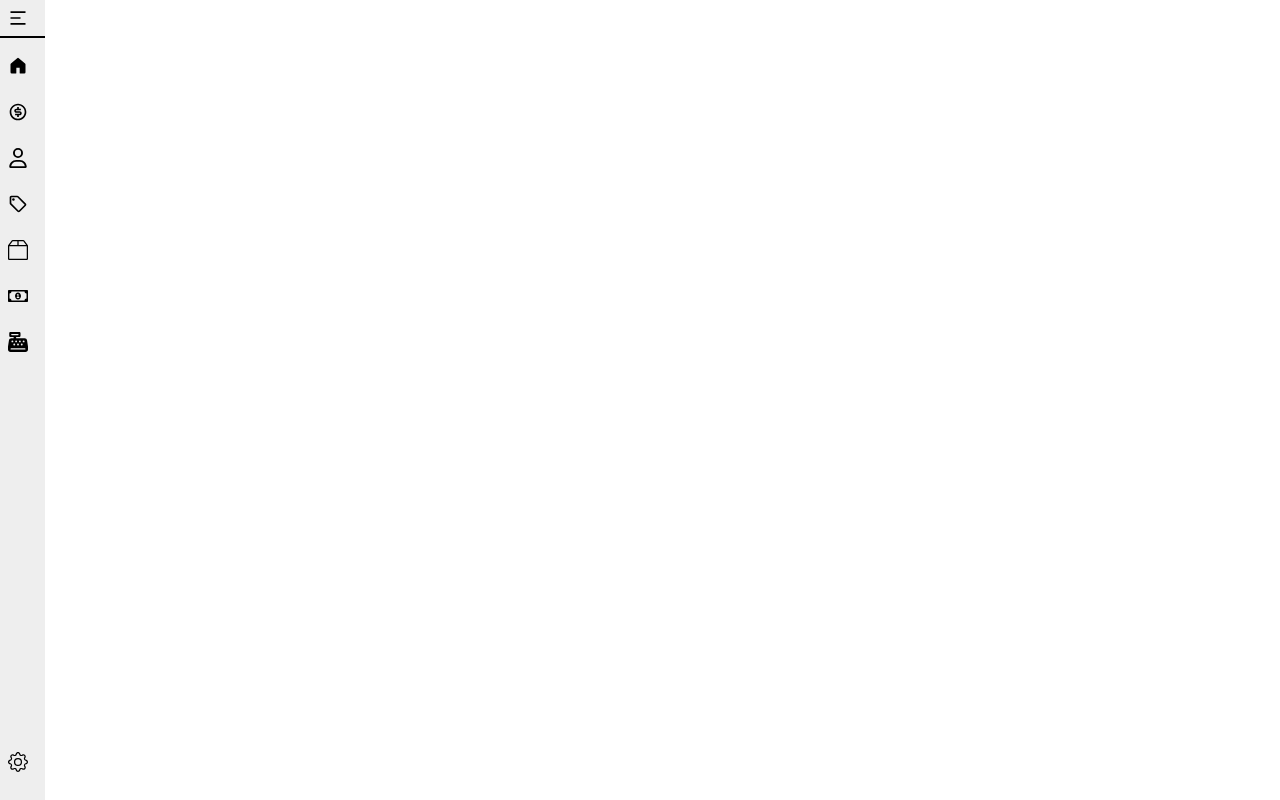
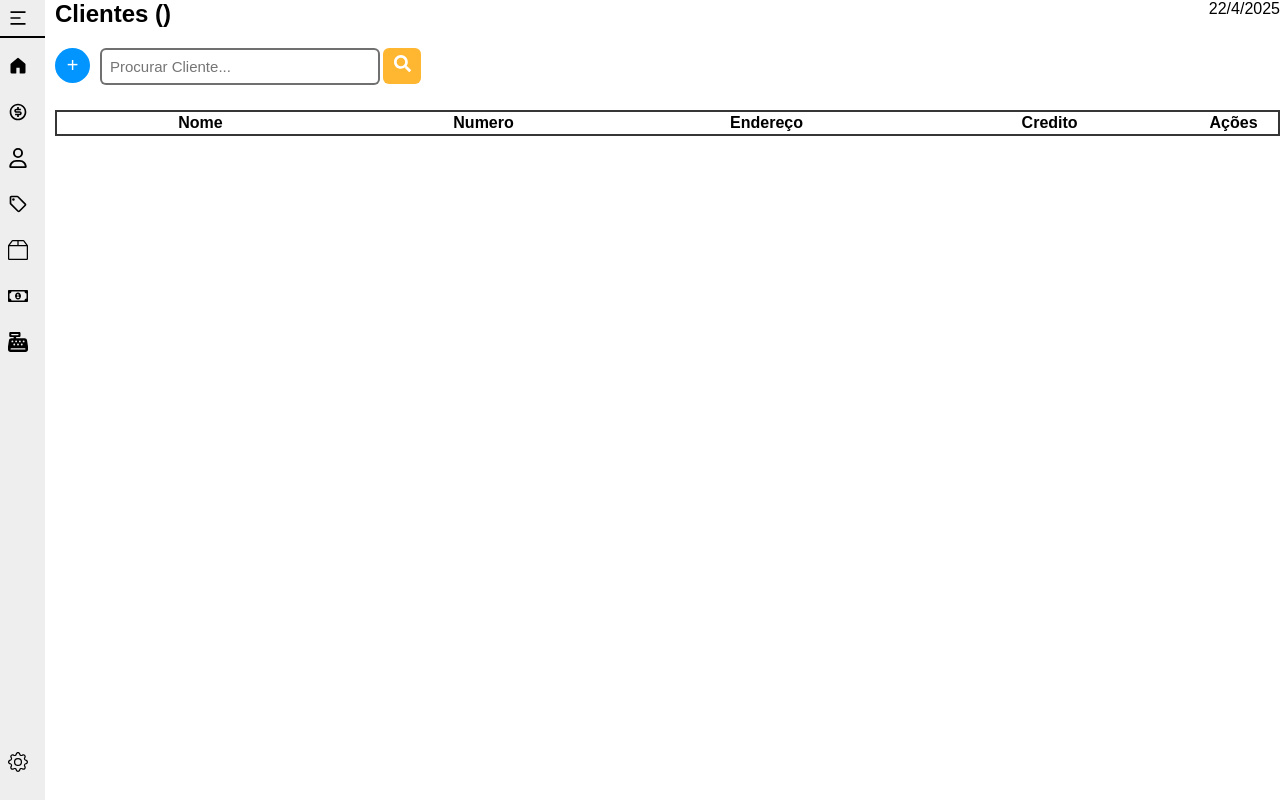
Before and after one commit to carloseduardolsouza/CashInBox_, a React (Create React App) app: page /clientes in a window 1280 px wide. Before the commit this address had no page. Built offline with nearby package versions, Linux system fonts and the light colour scheme.

Commit message:
Criado a Pagina de clientes

```diff
--- a/src/App.jsx
+++ b/src/App.jsx
@@ -4,6 +4,7 @@ import { useState } from "react";
 //Telas
 import Home from "./screens/Home/Home";
 import Vendas from "./screens/Vendas/vendas";
+import Clientes from "./screens/Clientes/clientes";
 
 //Home
 import { GoHome } from "react-icons/go";
@@ -249,6 +250,7 @@ function App() {
         <Routes>
           <Route path="/" Component={Home} />
           <Route path="/vendas" Component={Vendas} />
+          <Route path="/clientes" Component={Clientes} />
         </Routes>
       </Router>
     </div>
--- /dev/null
+++ b/src/screens/Clientes/clientes.css
@@ -0,0 +1,73 @@
+#CLIENTE {
+    margin-left: 55px;
+}
+
+#HeaderClientes {
+    display: flex;
+    justify-content: space-between;
+}
+
+.AddCliente {
+    background-color: #0295ff;
+    border: none;
+    width: 35px;
+    height: 35px;
+    font-size: 20px;
+    border-radius: 50%;
+    color: white;
+    cursor: pointer;
+}
+
+.ArticleClientes {
+    margin-bottom: 25px;
+    margin-top: 20px;
+}
+
+.Search {
+    z-index: 1;
+    background-color: none;
+    border: none;
+    font-size: 17px;
+    position: absolute;
+    cursor: pointer;
+    width: 38px;
+    height: 36px;
+    border-radius: 6px;
+    background-color: #ffb732;
+    margin-left: 3px;
+    color: white;
+}
+
+.InputClientes {
+    margin-left: 10px;
+    border-radius: 6px;
+    padding: 8px;
+    width: 260px;
+    border: 2px solid #666666ee;
+    font-size: 15px;
+}
+
+.HeaderClientes {
+    display: flex;
+    justify-content: space-around;
+    width: 100%;
+    margin: auto;
+}
+
+.HeaderClientesP  {
+    width: 100%;
+    text-align: center;
+}
+
+.tableClientes {
+    border: #363636 solid 2px;
+    width: 100%;
+}
+
+.açoes {
+    width: 30%;
+}
+
+.nome {
+    background-color: red;
+}
--- /dev/null
+++ b/src/screens/Clientes/clientes.jsx
@@ -0,0 +1,94 @@
+import "./clientes.css";
+import { useEffect, useState } from "react";
+
+//Icones
+import { FaSearch } from "react-icons/fa";
+
+//Componentes
+//import ItensClientes from "../../components/ItensClientes/ItensClientes"
+//import Loading from "../../Components"
+
+//Controlador da Api
+//import ProcurarClientesApi from "../../api/fetchapi"
+
+function Clientes() {
+  const Data = new Date();
+  const log = `${Data.getUTCDate()}/${
+    Data.getUTCMonth() + 1
+  }/${Data.getUTCFullYear()}`;
+
+  //Controlador de Estados
+  const [resultClientes, setResultClientes] = useState([]);
+  const [loadingClientes, setloadingClientes] = useState(true);
+  const [pesquisar, setPesquisar] = useState("all");
+
+  /*useEffect(() => {
+        ProcurarClientesApi.ProcurarCliente(pesquisar).then((response) => {
+            setResultClientes(response)
+            setloadingClientes(false)
+        })
+    }, [])*/
+
+  /*const renderClientes = async (e) => {
+        e.preventDefault()
+        setloadingClientes(true)
+        const client = await ProcurarClientesApi.ProcurarCliente(pesquisar)
+        setloadingClientes(false)
+        setResultClientes(client)
+    }*/
+
+  return (
+    <div id="CLIENTE">
+      <header id="HeaderClientes">
+        <h2>Clientes ({/*resultClientes.length*/})</h2>
+        <p>{log}</p>
+      </header>
+      <article className="ArticleClientes">
+        <form onSubmit={"" /*(e) => renderClientes(e)*/}>
+          <button
+            className="AddCliente"
+            type="button"
+            onClick={(e) => {
+              e.preventDefault();
+              window.location.href = "/";
+            }}
+          >
+            +
+          </button>
+          <input
+            type="text"
+            className="InputClientes"
+            placeholder="Procurar Cliente..."
+            onChange={(e) => setPesquisar(e.target.value)}
+          />
+          <button className="Search" type="submit">
+            <FaSearch />
+          </button>
+        </form>
+      </article>
+      <table className="tableClientes">
+        <div className="HeaderClientes">
+          <p className="itemTabelTitle">
+            <strong>Nome</strong>
+          </p>
+          <p className="itemTabelTitle">
+            <strong>Numero</strong>
+          </p>
+          <p className="itemTabelTitle endress">
+            <strong>Endereço</strong>
+          </p>
+          <p className="itemTabelTitle">
+            <strong>Credito</strong>
+          </p>
+          <p className="itemTabelTitle açoes">
+            <strong>Ações</strong>
+          </p>
+        </div>
+        {/*(loadingClientes && <Loading />) ||
+          resultClientes.map((clientes) => <ItensClientes data={clientes} />)*/}
+      </table>
+    </div>
+  );
+}
+
+export default Clientes;
```
